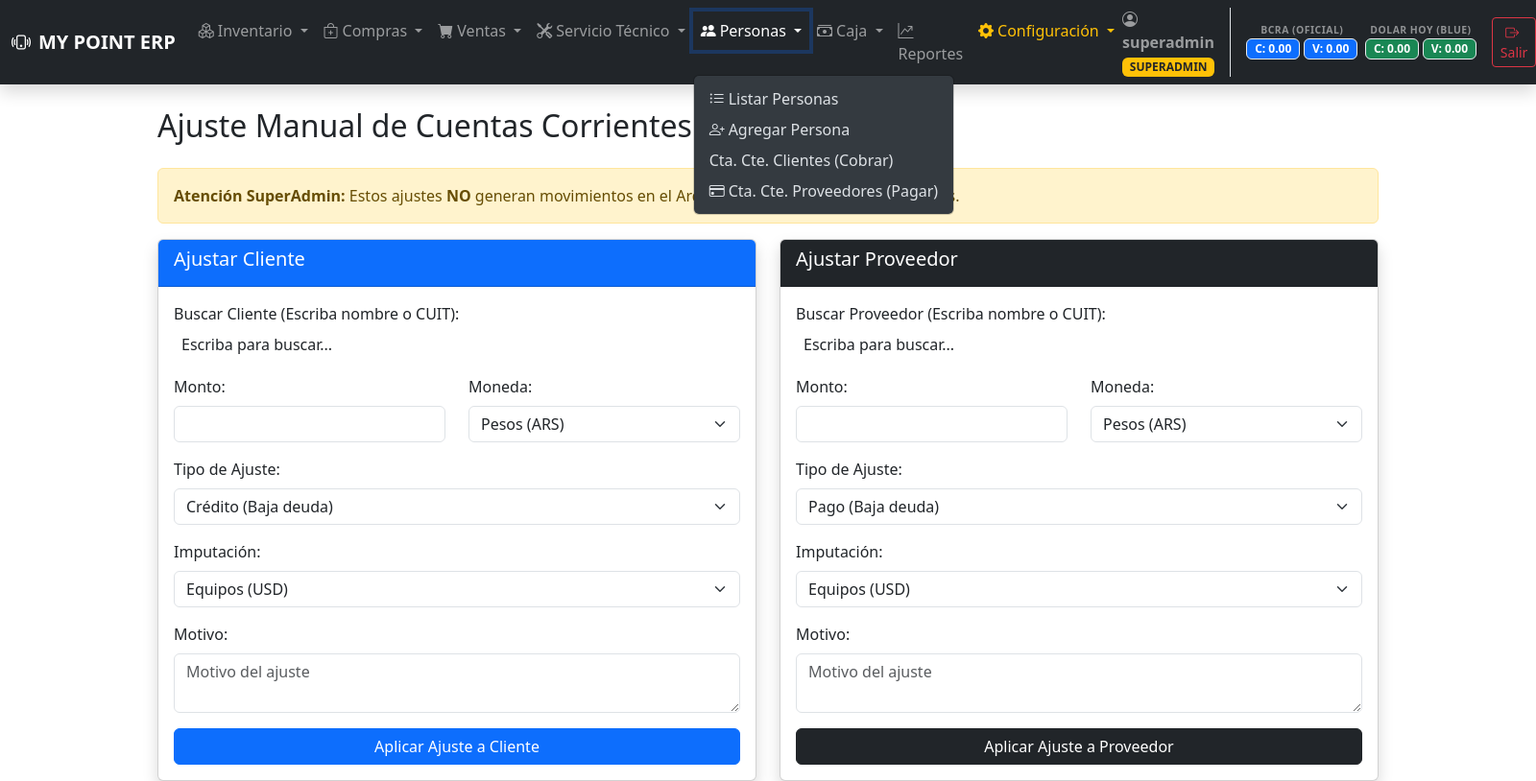
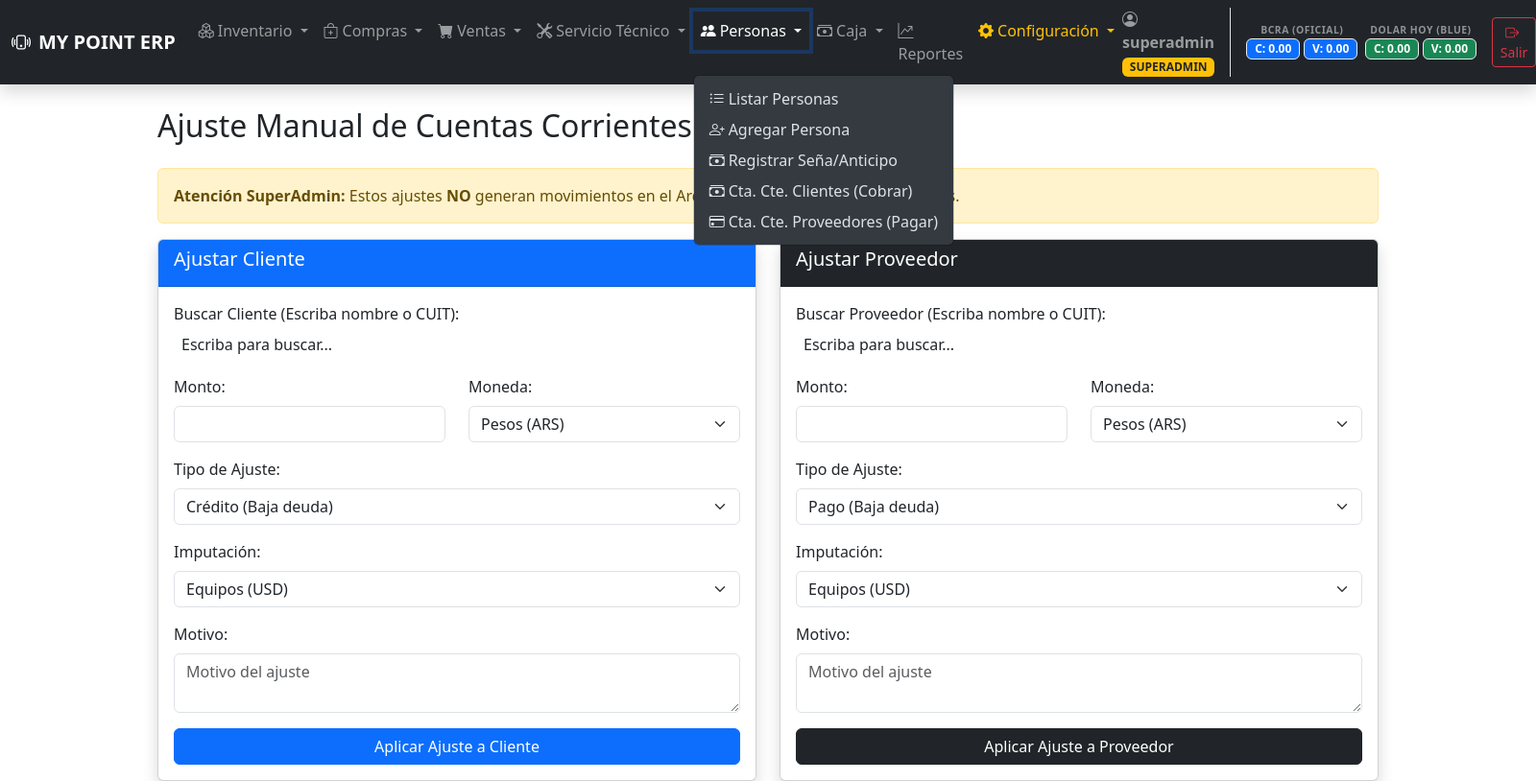
Before and after one commit to WalterArielPelourson/mypoint, a Flask app: a page that uses templates/layout.html in a window 1600 px wide, after a click on "Personas". Shown: the whole page at 96% size. Run offline with Flask 3, Linux system fonts and the light colour scheme; a user stored in the database is signed in; data comes from the database, SQL or seed files in the repository; some libraries are stand-ins or nearby versions.

Commit message:
veintiuno version de ERP_My_Point sumo anticipo

```diff
--- a/templates/layout.html
+++ b/templates/layout.html
@@ -116,7 +116,10 @@
                             {# Acceso para todos, incluido el técnico #}
                             <li><a class="dropdown-item" href="{{ url_for('listar_personas') }}"><i class="bi bi-list-ul me-1"></i>Listar Personas</a></li>
                             <li><a class="dropdown-item" href="{{ url_for('agregar_persona') }}"><i class="bi bi-person-plus me-1"></i>Agregar Persona</a></li>
-                            <li><a class="dropdown-item" href="{{ url_for('listar_clientes_cc') }}">Cta. Cte. Clientes (Cobrar)</a></li>
+                            <li><a class="dropdown-item" href="{{ url_for('pago_anticipado_cliente') }}"><i class="bi bi-cash-stack me-1"></i>Registrar Seña/Anticipo</a></li>
+                            <li><a class="dropdown-item" href="{{ url_for('listar_clientes_cc') }}"><i class="bi bi-cash-stack me-1"></i>Cta. Cte. Clientes (Cobrar)</a></li>
+
+
                             <li><a class="dropdown-item" href="{{ url_for('listar_proveedores_cc') }}"><i class="bi bi-credit-card me-1"></i>Cta. Cte. Proveedores (Pagar)</a></li>
                             {# Ocultamos la parte financiera si el usuario es técnico #}
                             <!--{% if current_user.role != 'tecnico' %}
```
